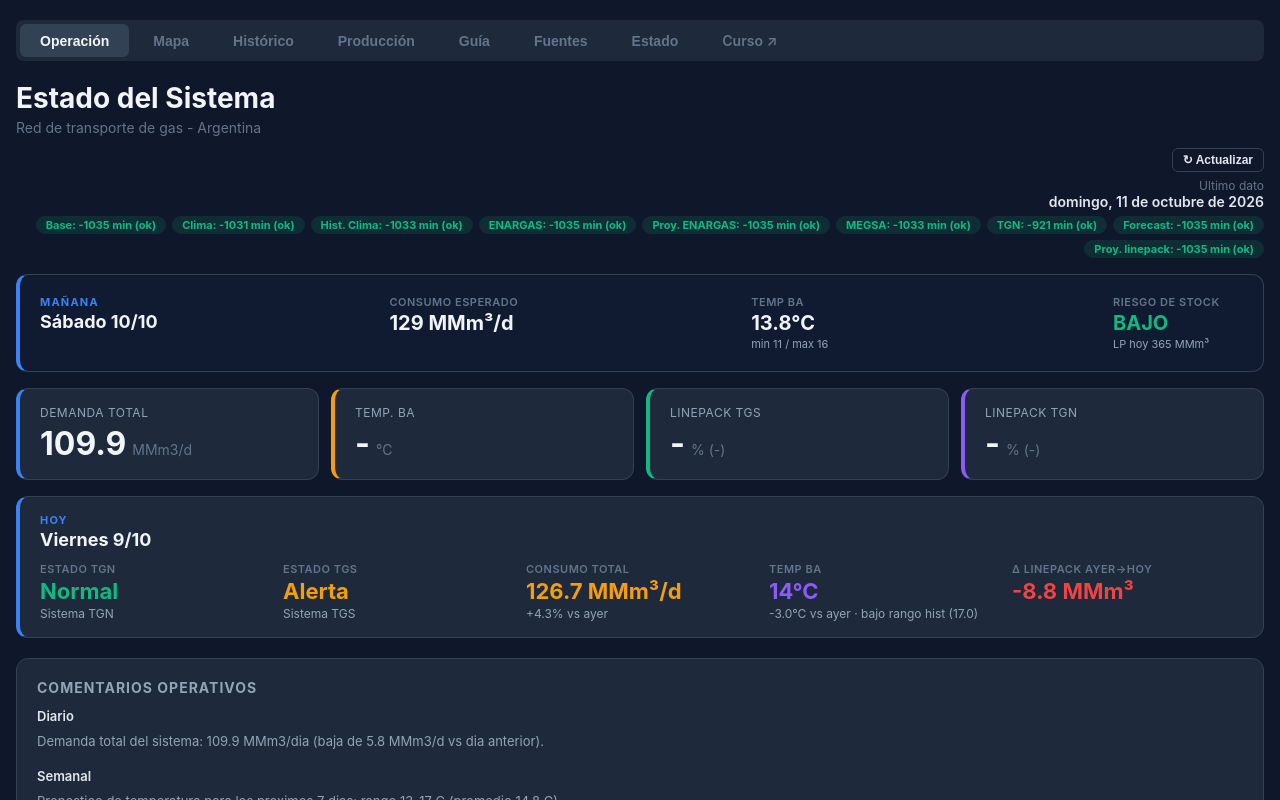
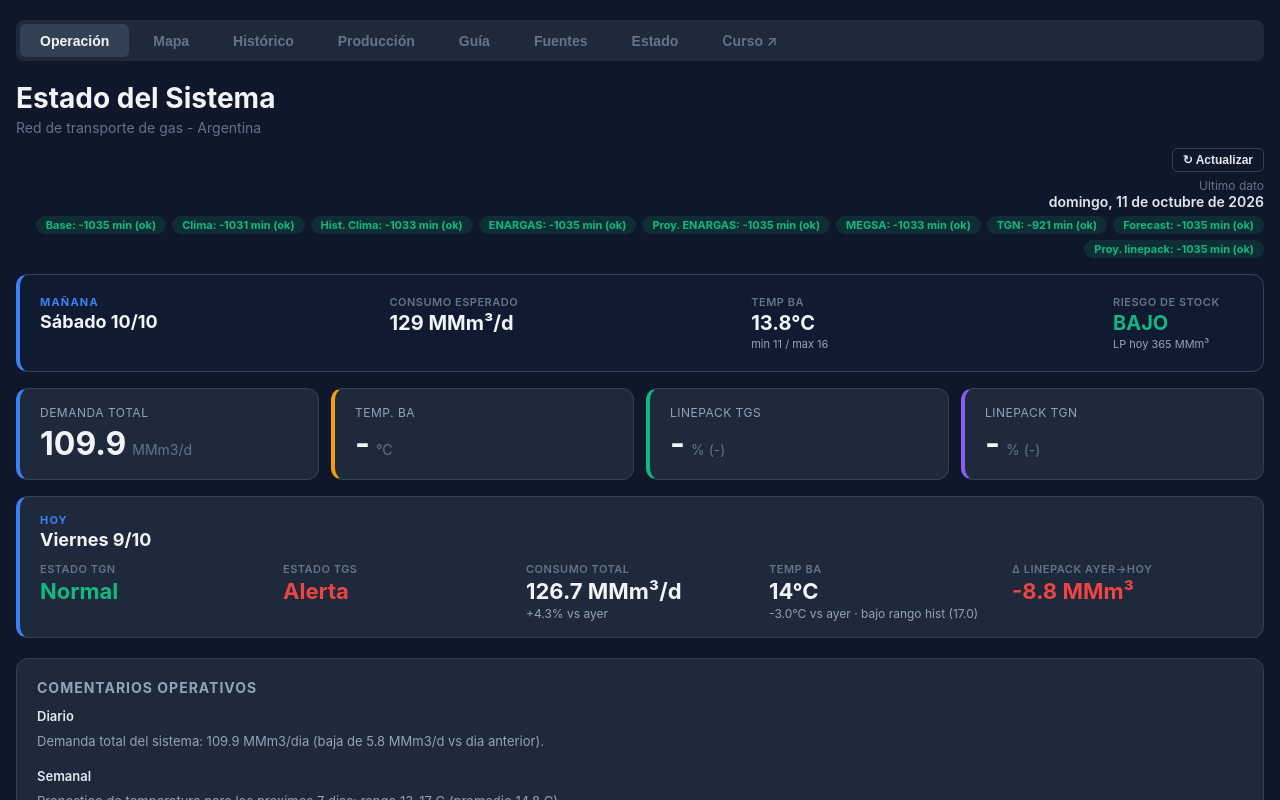
Before and after one commit to RodrigoManassero/estado-sistema-gas-rodrigo, a React (Vite) app: page / in a window 1280 px wide. Shown: the top 800 px of the page. Built offline with nearby package versions, Linux system fonts and the light colour scheme.

Commit message:
Refactor color assignment using getStatusColor helper

```diff
--- a/src/components/PulseCard.tsx
+++ b/src/components/PulseCard.tsx
@@ -48,20 +48,24 @@ export default function PulseCard({ rows, estadoTgn, estadoTgs }: Props) {
 
   const bullets: { label: string; value: string; sub?: string; color?: string }[] = []
 
+  // Helper para determinar el color del estado
+  const getStatusColor = (val?: string | null) => {
+    if (!val || val === '-') return colors.textDim
+    return val.toLowerCase() === 'normal' ? colors.status.ok : colors.status.err
+  }
+
   // 1. ESTADO TGN
   bullets.push({
     label: 'Estado TGN',
     value: estadoTgn || '-',
-    sub: 'Sistema TGN',
-    color: (estadoTgn || '').toLowerCase() === 'normal' ? colors.status.ok : colors.status.warn,
+    color: getStatusColor(estadoTgn),
   })
 
   // 2. ESTADO TGS
   bullets.push({
     label: 'Estado TGS',
     value: estadoTgs || '-',
-    sub: 'Sistema TGS',
-    color: (estadoTgs || '').toLowerCase() === 'normal' ? colors.status.ok : colors.status.warn,
+    color: getStatusColor(estadoTgs),
   })
 
   // 3. CONSUMO TOTAL (vs día anterior)
@@ -78,7 +82,7 @@ export default function PulseCard({ rows, estadoTgn, estadoTgs }: Props) {
       label: 'Consumo total',
       value: `${today.consumo_total_estimado.toFixed(1)} MMm³/d`,
       sub: subConsumo,
-      color: colors.accent.orange,
+      color: colors.textPrimary, // Blanco
     })
   } else {
     bullets.push({
@@ -114,7 +118,7 @@ export default function PulseCard({ rows, estadoTgn, estadoTgs }: Props) {
       label: 'Temp BA',
       value: `${tempToday.toFixed(0)}°C`,
       sub: subTemp,
-      color: colors.accent.purple,
+      color: colors.textPrimary, // Blanco
     })
   } else {
     bullets.push({
```
